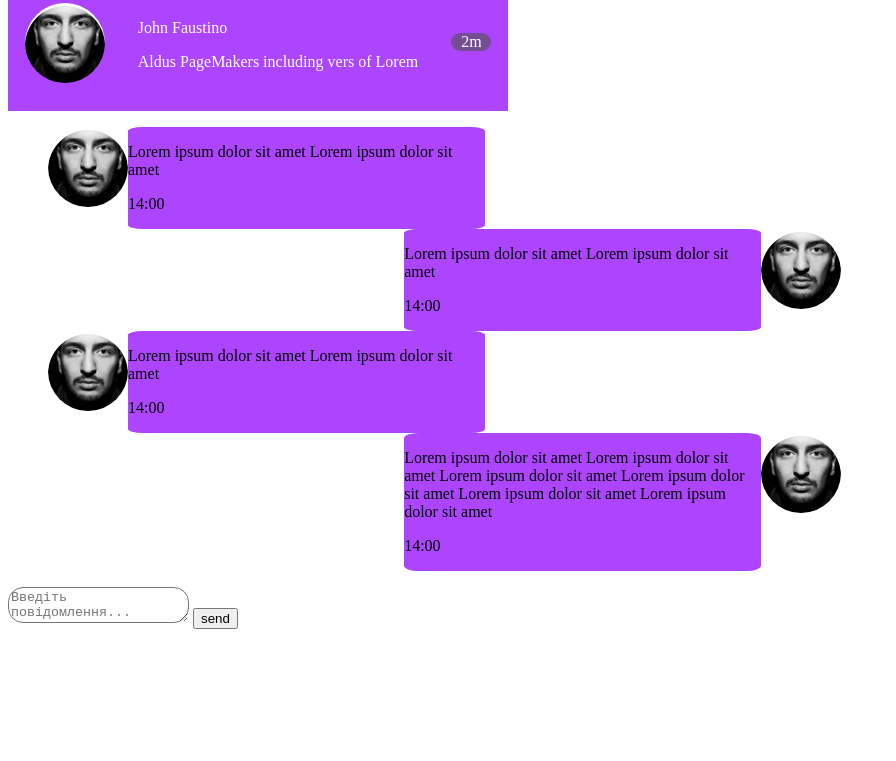
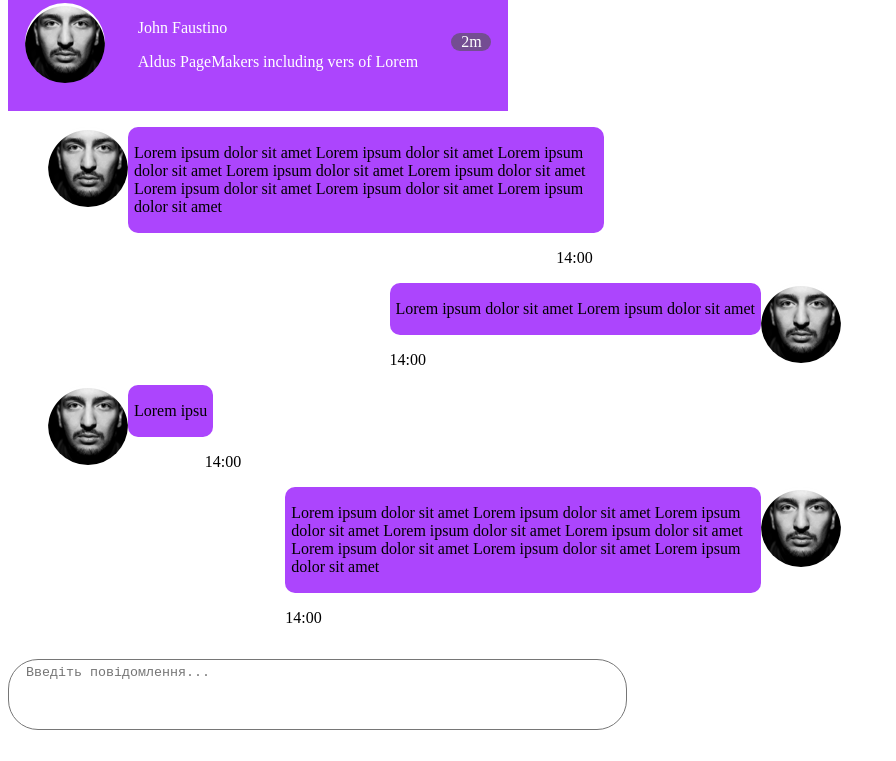
Before and after one commit to dianalemen/chat, a plain HTML site: page index.html in a window 1280 px wide. Shown: the part 547-1308 px from the top of the page, without its empty margins (0-896 px from the left). Drawn offline with Linux system fonts and the light colour scheme.

Commit message:
added style for chat-text-msg and stylize texarea

```diff
--- a/css/style.css
+++ b/css/style.css
@@ -54,9 +54,11 @@
 }
 
 .chat-right-side {
+    float: left;
     height: 650px;
+    overflow-x: hidden;
+    overflow-y: scroll;
     width: 833px;
-    float: left;
 }
 
 .chat-massege {
@@ -71,13 +73,31 @@
     order: -1;
 }
 
+.chat-massege:nth-child(odd) .chat-msg-content .chat-send-time {
+    padding-left: 90%;
+}
+
 .chat-msg-content {
-    width: 45%;
+    max-width: 60%;
+}
+
+.chat-text-msg {
+    align-content: flex-start;
     background-color: #ac45fd;
-    border-radius: 4%;
+    border-radius: 10px;
+    padding: 1px 1px 1px 1px;
+}
+
+.chat-text-msg p {
+    margin-left: 5px;
+    margin-right: 5px;
 }
 
 .chat-enter-msg textarea {
-    border-radius: 15px;
+    border-radius: 30px;
+    height: 59px;
     outline: none;
+    padding: 5px 17px;
+    resize: none;
+    width: 70%;
 }
--- a/index.html
+++ b/index.html
@@ -124,8 +124,10 @@
                     <div class="chat-user-image">
                     </div>
                     <div class="chat-msg-content">
-                        <p>Lorem ipsum dolor sit amet Lorem ipsum dolor sit amet
-                        </p>
+                        <div class="chat-text-msg">
+                            <p>Lorem ipsum dolor sit amet Lorem ipsum dolor sit amet Lorem ipsum dolor sit amet Lorem ipsum dolor sit amet Lorem ipsum dolor sit amet Lorem ipsum dolor sit amet Lorem ipsum dolor sit amet Lorem ipsum dolor sit amet
+                            </p>
+                        </div>
                         <div class="chat-send-time">
                             <p>14:00</p>
                         </div>
@@ -135,8 +137,10 @@
                     <div class="chat-user-image">
                     </div>
                     <div class="chat-msg-content">
-                        <p>Lorem ipsum dolor sit amet Lorem ipsum dolor sit amet
-                        </p>
+                        <div class="chat-text-msg">
+                            <p>Lorem ipsum dolor sit amet Lorem ipsum dolor sit amet
+                            </p>
+                        </div>
                         <div class="chat-send-time">
                             <p>14:00</p>
                         </div>
@@ -147,8 +151,10 @@
                     <div class="chat-user-image">
                     </div>
                     <div class="chat-msg-content">
-                        <p>Lorem ipsum dolor sit amet Lorem ipsum dolor sit amet
-                        </p>
+                        <div class="chat-text-msg">
+                            <p>Lorem ipsu
+                            </p>
+                        </div>
                         <div class="chat-send-time">
                             <p>14:00</p>
                         </div>
@@ -159,8 +165,10 @@
                     <div class="chat-user-image">
                     </div>
                     <div class="chat-msg-content">
-                        <p>Lorem ipsum dolor sit amet Lorem ipsum dolor sit amet Lorem ipsum dolor sit amet Lorem ipsum dolor sit amet Lorem ipsum dolor sit amet Lorem ipsum dolor sit amet
-                        </p>
+                        <div class="chat-text-msg">
+                            <p>Lorem ipsum dolor sit amet Lorem ipsum dolor sit amet Lorem ipsum dolor sit amet Lorem ipsum dolor sit amet Lorem ipsum dolor sit amet Lorem ipsum dolor sit amet Lorem ipsum dolor sit amet Lorem ipsum dolor sit amet
+                            </p>
+                        </div>
                         <div class="chat-send-time">
                             <p>14:00</p>
                         </div>
@@ -172,7 +180,6 @@
             <section class="chat-input">
                 <form class="chat-enter-msg">
                     <textarea placeholder="Введіть повідомлення..."></textarea>
-                    <button type="submit">send</button>
                 </form>
             </section>
             <!-- end text input -->
```
